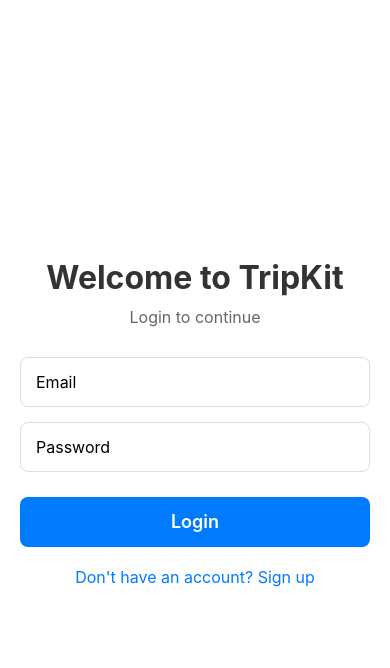
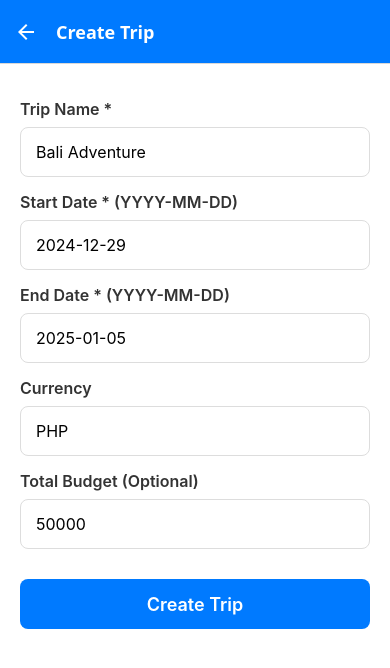
Before and after one commit to lmagsino/TripKitApp, a React Native app: screen /CreateTrip in a window 390 px wide. Shown: the top 668 px of the page. Built offline with nearby package versions, Linux system fonts and the light colour scheme.

Commit message:
Add Create Trip screen with form and FAB navigation

```diff
--- a/App.tsx
+++ b/App.tsx
@@ -4,6 +4,7 @@ import { createNativeStackNavigator } from '@react-navigation/native-stack';
 import LoginScreen from './src/screens/LoginScreen';
 import SignupScreen from './src/screens/SignupScreen';
 import HomeScreen from './src/screens/HomeScreen';
+import CreateTripScreen from './src/screens/CreateTripScreen';
 
 const Stack = createNativeStackNavigator();
 
@@ -40,6 +41,11 @@ function App() {
             headerLeft: () => null,
           }}
         />
+        <Stack.Screen
+          name="CreateTrip"
+          component={CreateTripScreen}
+          options={{ title: 'Create Trip' }}
+        />
       </Stack.Navigator>
     </NavigationContainer>
   );
--- /dev/null
+++ b/src/screens/CreateTripScreen.js
@@ -0,0 +1,154 @@
+import React, { useState } from 'react';
+import {
+  View,
+  Text,
+  TextInput,
+  TouchableOpacity,
+  StyleSheet,
+  Alert,
+  ActivityIndicator,
+  ScrollView,
+} from 'react-native';
+import api from '../services/api';
+import { ENDPOINTS } from '../constants/config';
+
+const CreateTripScreen = ({ navigation }) => {
+  const [name, setName] = useState('');
+  const [startDate, setStartDate] = useState('');
+  const [endDate, setEndDate] = useState('');
+  const [baseCurrency, setBaseCurrency] = useState('PHP');
+  const [totalBudget, setTotalBudget] = useState('');
+  const [loading, setLoading] = useState(false);
+
+  const handleCreateTrip = async () => {
+    if (!name || !startDate || !endDate) {
+      Alert.alert('Error', 'Please fill in required fields');
+      return;
+    }
+
+    setLoading(true);
+    try {
+      const response = await api.post(ENDPOINTS.TRIPS, {
+        trip: {
+          name,
+          start_date: startDate,
+          end_date: endDate,
+          base_currency: baseCurrency,
+          active_currency: baseCurrency,
+          total_budget: totalBudget || 0,
+        },
+      });
+
+      Alert.alert(
+        'Success',
+        `Trip created! Invite code: ${response.data.invite_code}`,
+        [
+          {
+            text: 'OK',
+            onPress: () => navigation.goBack(),
+          },
+        ]
+      );
+    } catch (error) {
+      Alert.alert('Error', 'Failed to create trip');
+    } finally {
+      setLoading(false);
+    }
+  };
+
+  return (
+    <ScrollView style={styles.container}>
+      <Text style={styles.label}>Trip Name *</Text>
+      <TextInput
+        style={styles.input}
+        placeholder="Bali Adventure"
+        value={name}
+        onChangeText={setName}
+      />
+
+      <Text style={styles.label}>Start Date * (YYYY-MM-DD)</Text>
+      <TextInput
+        style={styles.input}
+        placeholder="2024-12-29"
+        value={startDate}
+        onChangeText={setStartDate}
+      />
+
+      <Text style={styles.label}>End Date * (YYYY-MM-DD)</Text>
+      <TextInput
+        style={styles.input}
+        placeholder="2025-01-05"
+        value={endDate}
+        onChangeText={setEndDate}
+      />
+
+      <Text style={styles.label}>Currency</Text>
+      <TextInput
+        style={styles.input}
+        placeholder="PHP"
+        value={baseCurrency}
+        onChangeText={setBaseCurrency}
+      />
+
+      <Text style={styles.label}>Total Budget (Optional)</Text>
+      <TextInput
+        style={styles.input}
+        placeholder="50000"
+        value={totalBudget}
+        onChangeText={setTotalBudget}
+        keyboardType="numeric"
+      />
+
+      <TouchableOpacity
+        style={styles.button}
+        onPress={handleCreateTrip}
+        disabled={loading}
+      >
+        {loading ? (
+          <ActivityIndicator color="#fff" />
+        ) : (
+          <Text style={styles.buttonText}>Create Trip</Text>
+        )}
+      </TouchableOpacity>
+    </ScrollView>
+  );
+};
+
+const styles = StyleSheet.create({
+  container: {
+    flex: 1,
+    padding: 20,
+    backgroundColor: '#fff',
+  },
+  label: {
+    fontSize: 16,
+    fontWeight: '600',
+    color: '#333',
+    marginBottom: 8,
+    marginTop: 15,
+  },
+  input: {
+    height: 50,
+    borderWidth: 1,
+    borderColor: '#ddd',
+    borderRadius: 8,
+    paddingHorizontal: 15,
+    fontSize: 16,
+  },
+  button: {
+    height: 50,
+    backgroundColor: '#007AFF',
+    borderRadius: 8,
+    justifyContent: 'center',
+    alignItems: 'center',
+    marginTop: 30,
+    marginBottom: 40,
+  },
+  buttonText: {
+    color: '#fff',
+    fontSize: 18,
+    fontWeight: '600',
+  },
+});
+
+export default CreateTripScreen;
--- a/src/screens/HomeScreen.js
+++ b/src/screens/HomeScreen.js
@@ -30,13 +30,12 @@ const HomeScreen = ({ navigation }) => {
   };
 
   const renderTrip = ({ item }) => (
-    <TouchableOpacity style={styles.tripCard}>
-      <Text style={styles.tripName}>{item.name}</Text>
-      <Text style={styles.tripDates}>
-        {item.start_date} - {item.end_date}
-      </Text>
-      <Text style={styles.tripCurrency}>{item.active_currency}</Text>
-    </TouchableOpacity>
+    <TouchableOpacity
+        style={styles.fab}
+        onPress={() => navigation.navigate('CreateTrip')}
+      >
+        <Text style={styles.fabText}>+</Text>
+      </TouchableOpacity>
   );
 
   if (loading) {
```
